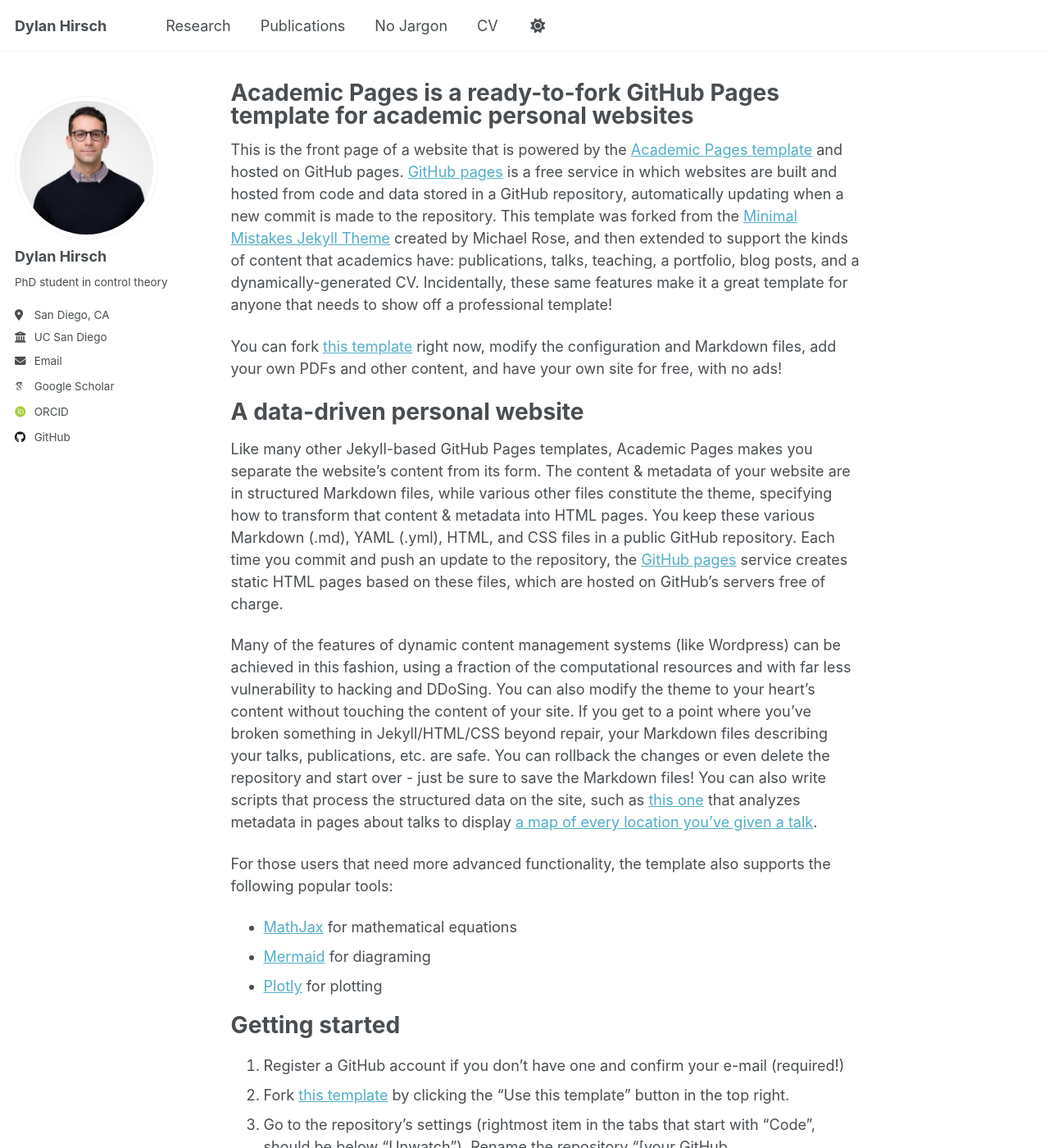
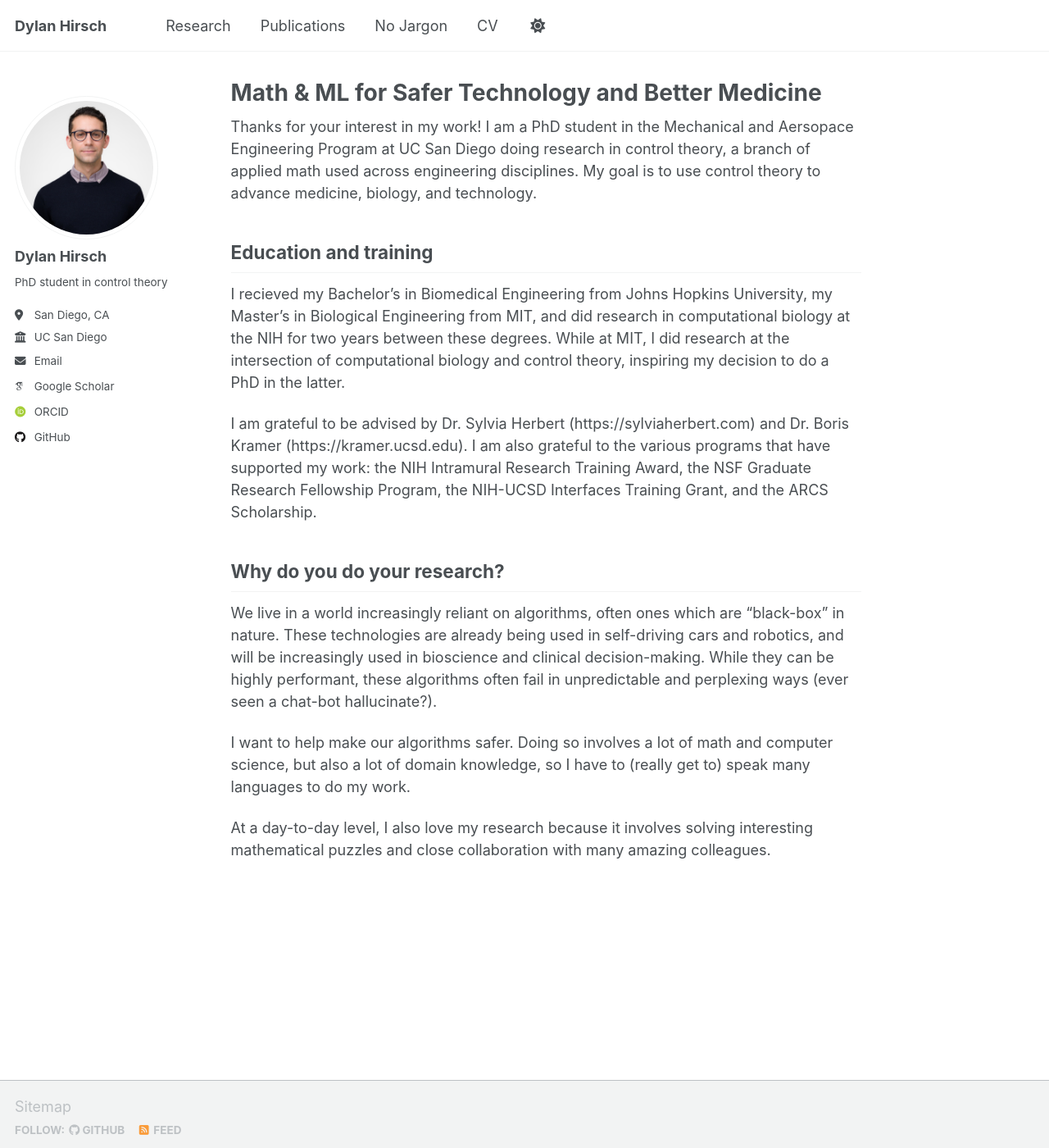
Before and after one commit to dylan-hirsch/dylan-hirsch.github.io, a Jekyll site: the page built from _pages/about.md, in a window 1280 px wide and 1400 px high. Shown: the whole window at 82% size. Built offline with Jekyll 4.4.1, drawn with Linux system fonts in a browser that asks for light colours; some web fonts are replaced; a script that is not in the unit is left out; some of the changed text lies outside the part shown.

Commit message:
Update about.md

```diff
--- a/_pages/about.md
+++ b/_pages/about.md
@@ -1,56 +1,28 @@
 ---
 permalink: /
-title: "Academic Pages is a ready-to-fork GitHub Pages template for academic personal websites"
+title: "Math & ML for Safer Technology and Better Medicine"
 author_profile: true
 redirect_from:
   - /about/
   - /about.html
 ---
 
-This is the front page of a website that is powered by the [Academic Pages template](https://github.com/academicpages/academicpages.github.io) and hosted on GitHub pages. [GitHub pages](https://pages.github.com) is a free service in which websites are built and hosted from code and data stored in a GitHub repository, automatically updating when a new commit is made to the repository. This template was forked from the [Minimal Mistakes Jekyll Theme](https://mmistakes.github.io/minimal-mistakes/) created by Michael Rose, and then extended to support the kinds of content that academics have: publications, talks, teaching, a portfolio, blog posts, and a dynamically-generated CV. Incidentally, these same features make it a great template for anyone that needs to show off a professional template!
+Thanks for your interest in my work! I am a PhD student in the Mechanical and Aersopace Engineering Program at UC San Diego doing research in control theory, a branch of applied math used across engineering disciplines.
+My goal is to use control theory to advance medicine, biology, and technology.
 
- You can fork [this template](https://github.com/academicpages/academicpages.github.io) right now, modify the configuration and Markdown files, add your own PDFs and other content, and have your own site for free, with no ads!
+## Education and training
+I recieved my Bachelor's in Biomedical Engineering from Johns Hopkins University, my Master's in Biological Engineering from MIT, and did research in computational biology at the NIH for two years between these degrees.
+While at MIT, I did research at the intersection of computational biology and control theory, inspiring my decision to do a PhD in the latter.
 
-A data-driven personal website
-======
-Like many other Jekyll-based GitHub Pages templates, Academic Pages makes you separate the website's content from its form. The content & metadata of your website are in structured Markdown files, while various other files constitute the theme, specifying how to transform that content & metadata into HTML pages. You keep these various Markdown (.md), YAML (.yml), HTML, and CSS files in a public GitHub repository. Each time you commit and push an update to the repository, the [GitHub pages](https://pages.github.com/) service creates static HTML pages based on these files, which are hosted on GitHub's servers free of charge.
+I am grateful to be advised by Dr. Sylvia Herbert (https://sylviaherbert.com) and Dr. Boris Kramer (https://kramer.ucsd.edu).
+I am also grateful to the various programs that have supported my work: the NIH Intramural Research Training Award, the NSF Graduate Research Fellowship Program, the NIH-UCSD Interfaces Training Grant, and the ARCS Scholarship.
 
-Many of the features of dynamic content management systems (like Wordpress) can be achieved in this fashion, using a fraction of the computational resources and with far less vulnerability to hacking and DDoSing. You can also modify the theme to your heart's content without touching the content of your site. If you get to a point where you've broken something in Jekyll/HTML/CSS beyond repair, your Markdown files describing your talks, publications, etc. are safe. You can rollback the changes or even delete the repository and start over - just be sure to save the Markdown files! You can also write scripts that process the structured data on the site, such as [this one](https://github.com/academicpages/academicpages.github.io/blob/master/talkmap.ipynb) that analyzes metadata in pages about talks to display [a map of every location you've given a talk](https://academicpages.github.io/talkmap.html).
+## Why do you do your research?
+We live in a world increasingly reliant on algorithms, often ones which are "black-box" in nature.
+These technologies are already being used in self-driving cars and robotics, and will be increasingly used in bioscience and clinical decision-making.
+While they can be highly performant, these algorithms often fail in unpredictable and perplexing ways (ever seen a chat-bot hallucinate?).
 
-For those users that need more advanced functionality, the template also supports the following popular tools:
-- [MathJax](https://www.mathjax.org/) for mathematical equations
-- [Mermaid](https://mermaid.js.org/) for diagraming
-- [Plotly](https://plotly.com/javascript/) for plotting
+I want to help make our algorithms safer.
+Doing so involves a lot of math and computer science, but also a lot of domain knowledge, so I have to (really get to) speak many languages to do my work.
 
-Getting started
-======
-1. Register a GitHub account if you don't have one and confirm your e-mail (required!)
-1. Fork [this template](https://github.com/academicpages/academicpages.github.io) by clicking the "Use this template" button in the top right.
-1. Go to the repository's settings (rightmost item in the tabs that start with "Code", should be below "Unwatch"). Rename the repository "[your GitHub username].github.io", which will also be your website's URL.
-1. Set site-wide configuration and create content & metadata (see below -- also see [this set of diffs](http://archive.is/3TPas) showing what files were changed to set up [an example site](https://getorg-testacct.github.io) for a user with the username "getorg-testacct")
-1. Upload any files (like PDFs, .zip files, etc.) to the files/ directory. They will appear at https://[your GitHub username].github.io/files/example.pdf.
-1. Check status by going to the repository settings, in the "GitHub pages" section
-
-Site-wide configuration
-------
-The main configuration file for the site is in the base directory in [_config.yml](https://github.com/academicpages/academicpages.github.io/blob/master/_config.yml), which defines the content in the sidebars and other site-wide features. You will need to replace the default variables with ones about yourself and your site's github repository. The configuration file for the top menu is in [_data/navigation.yml](https://github.com/academicpages/academicpages.github.io/blob/master/_data/navigation.yml). For example, if you don't have a portfolio or blog posts, you can remove those items from that navigation.yml file to remove them from the header.
-
-Create content & metadata
-------
-For site content, there is one Markdown file for each type of content, which are stored in directories like _publications, _talks, _posts, _teaching, or _pages. For example, each talk is a Markdown file in the [_talks directory](https://github.com/academicpages/academicpages.github.io/tree/master/_talks). At the top of each Markdown file is structured data in YAML about the talk, which the theme will parse to do lots of cool stuff. The same structured data about a talk is used to generate the list of talks on the [Talks page](https://academicpages.github.io/talks), each [individual page](https://academicpages.github.io/talks/2012-03-01-talk-1) for specific talks, the talks section for the [CV page](https://academicpages.github.io/cv), and the [map of places you've given a talk](https://academicpages.github.io/talkmap.html) (if you run this [python file](https://github.com/academicpages/academicpages.github.io/blob/master/talkmap.py) or [Jupyter notebook](https://github.com/academicpages/academicpages.github.io/blob/master/talkmap.ipynb), which creates the HTML for the map based on the contents of the _talks directory).
-
-**Markdown generator**
-
-The repository includes [a set of Jupyter notebooks](https://github.com/academicpages/academicpages.github.io/tree/master/markdown_generator
-) that converts a CSV containing structured data about talks or presentations into individual Markdown files that will be properly formatted for the Academic Pages template. The sample CSVs in that directory are the ones I used to create my own personal website at stuartgeiger.com. My usual workflow is that I keep a spreadsheet of my publications and talks, then run the code in these notebooks to generate the Markdown files, then commit and push them to the GitHub repository.
-
-How to edit your site's GitHub repository
-------
-Many people use a git client to create files on their local computer and then push them to GitHub's servers. If you are not familiar with git, you can directly edit these configuration and Markdown files directly in the github.com interface. Navigate to a file (like [this one](https://github.com/academicpages/academicpages.github.io/blob/master/_talks/2012-03-01-talk-1.md) and click the pencil icon in the top right of the content preview (to the right of the "Raw | Blame | History" buttons). You can delete a file by clicking the trashcan icon to the right of the pencil icon. You can also create new files or upload files by navigating to a directory and clicking the "Create new file" or "Upload files" buttons.
-
-Example: editing a Markdown file for a talk
-![Editing a Markdown file for a talk](/images/editing-talk.png)
-
-For more info
-------
-More info about configuring Academic Pages can be found in [the guide](https://academicpages.github.io/markdown/), the [growing wiki](https://github.com/academicpages/academicpages.github.io/wiki), and you can always [ask a question on GitHub](https://github.com/academicpages/academicpages.github.io/discussions). The [guides for the Minimal Mistakes theme](https://mmistakes.github.io/minimal-mistakes/docs/configuration/) (which this theme was forked from) might also be helpful.
+At a day-to-day level, I also love my research because it involves solving interesting mathematical puzzles and close collaboration with many amazing colleagues.
```
